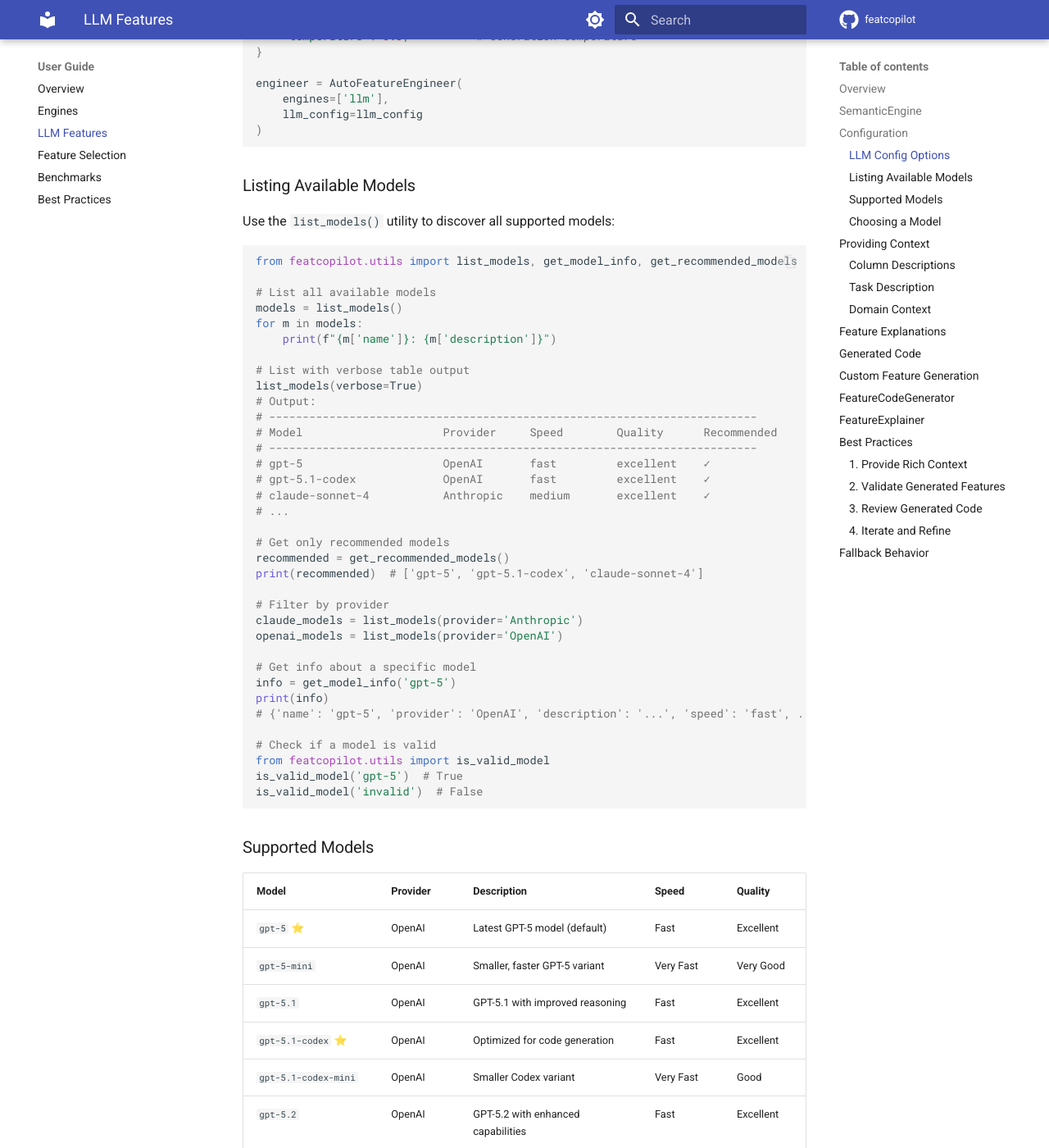
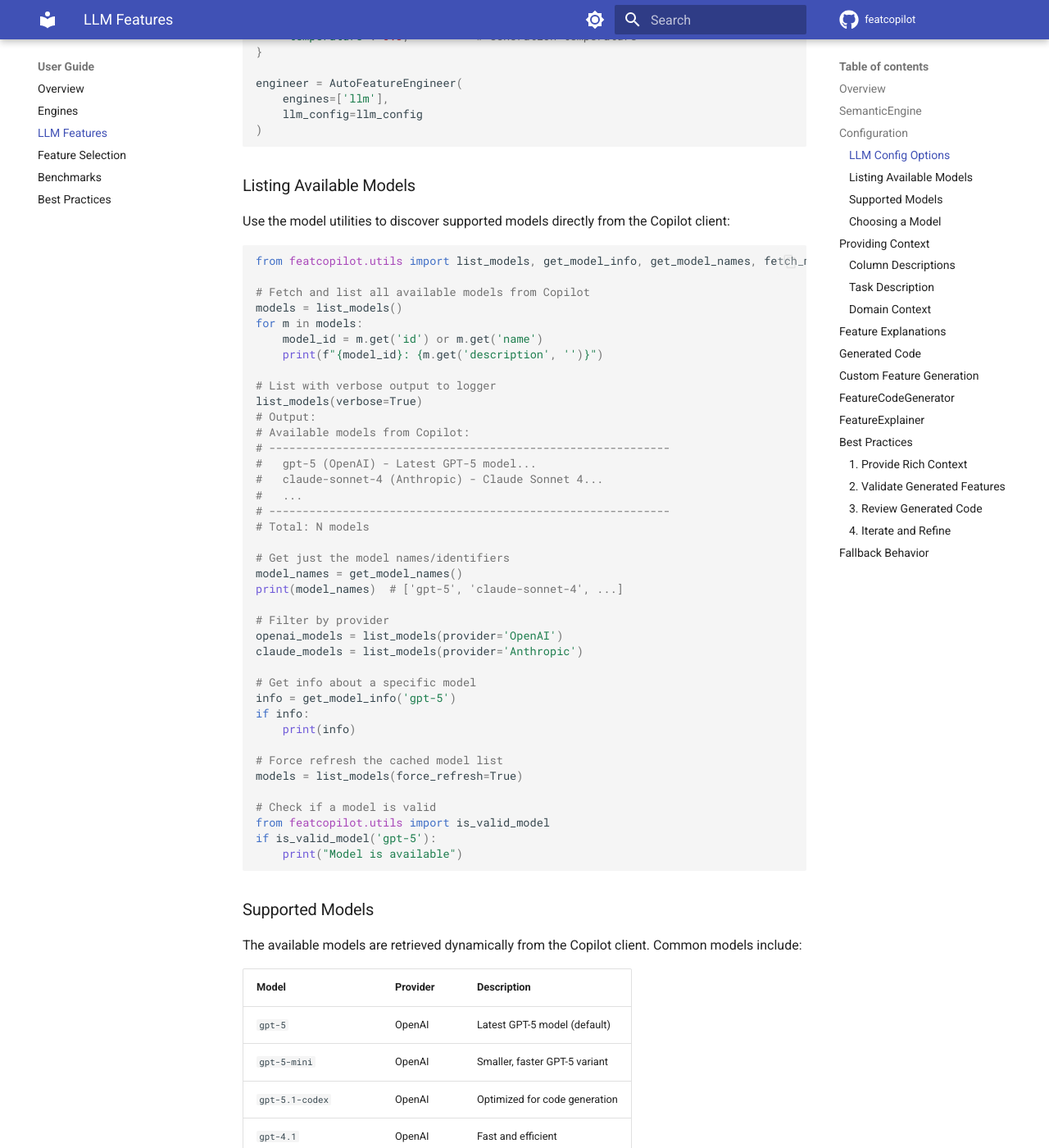
Before and after one commit to thinkall/featcopilot, an MkDocs documentation site: the page built from docs/user-guide/llm-features.md, in a window 1280 px wide and 1400 px high, scrolled down 1313 px. Shown: the whole window at 82% size. Built offline with MkDocs 1.6.1 and Material for MkDocs 9.7.7, drawn with Linux system fonts in a browser that asks for light colours; comment, search, counter and statistics services are not loaded; some of the changed text lies outside the part shown.

Commit message:
refactor: fetch models dynamically from CopilotClient
- Update list_models() to fetch from Copilot SDK instead of hardcoded list
- Add fetch_models() to retrieve models from copilot.CopilotClient.list_models()
- Add get_model_names() to get just model identifiers
- Add caching for fetched models with force_refresh option
- Remove get_recommended_models() (dynamic API doesn't provide this)
- Update documentation with dynamic model discovery examples

````diff
--- a/docs/user-guide/llm-features.md
+++ b/docs/user-guide/llm-features.md
@@ -60,84 +60,86 @@
 
 ### Listing Available Models
 
-Use the `list_models()` utility to discover all supported models:
+Use the model utilities to discover supported models directly from the Copilot client:
 
 ```python
-from featcopilot.utils import list_models, get_model_info, get_recommended_models
+from featcopilot.utils import list_models, get_model_info, get_model_names, fetch_models
 
-# List all available models
+# Fetch and list all available models from Copilot
 models = list_models()
 for m in models:
-    print(f"{m['name']}: {m['description']}")
+    model_id = m.get('id') or m.get('name')
+    print(f"{model_id}: {m.get('description', '')}")
 
-# List with verbose table output
+# List with verbose output to logger
 list_models(verbose=True)
 # Output:
-# -------------------------------------------------------------------------
-# Model                     Provider     Speed        Quality      Recommended
-# -------------------------------------------------------------------------
-# gpt-5                     OpenAI       fast         excellent    ✓
-# gpt-5.1-codex             OpenAI       fast         excellent    ✓
-# claude-sonnet-4           Anthropic    medium       excellent    ✓
-# ...
+# Available models from Copilot:
+# ------------------------------------------------------------
+#   gpt-5 (OpenAI) - Latest GPT-5 model...
+#   claude-sonnet-4 (Anthropic) - Claude Sonnet 4...
+#   ...
+# ------------------------------------------------------------
+# Total: N models
 
-# Get only recommended models
-recommended = get_recommended_models()
-print(recommended)  # ['gpt-5', 'gpt-5.1-codex', 'claude-sonnet-4']
+# Get just the model names/identifiers
+model_names = get_model_names()
+print(model_names)  # ['gpt-5', 'claude-sonnet-4', ...]
 
 # Filter by provider
+openai_models = list_models(provider='OpenAI')
 claude_models = list_models(provider='Anthropic')
-openai_models = list_models(provider='OpenAI')
 
 # Get info about a specific model
 info = get_model_info('gpt-5')
-print(info)
-# {'name': 'gpt-5', 'provider': 'OpenAI', 'description': '...', 'speed': 'fast', ...}
+if info:
+    print(info)
+
+# Force refresh the cached model list
+models = list_models(force_refresh=True)
 
 # Check if a model is valid
 from featcopilot.utils import is_valid_model
-is_valid_model('gpt-5')  # True
-is_valid_model('invalid')  # False
+if is_valid_model('gpt-5'):
+    print("Model is available")
 ```
 
 ### Supported Models
 
-| Model | Provider | Description | Speed | Quality |
-|-------|----------|-------------|-------|---------|
-| `gpt-5` ⭐ | OpenAI | Latest GPT-5 model (default) | Fast | Excellent |
-| `gpt-5-mini` | OpenAI | Smaller, faster GPT-5 variant | Very Fast | Very Good |
-| `gpt-5.1` | OpenAI | GPT-5.1 with improved reasoning | Fast | Excellent |
-| `gpt-5.1-codex` ⭐ | OpenAI | Optimized for code generation | Fast | Excellent |
-| `gpt-5.1-codex-mini` | OpenAI | Smaller Codex variant | Very Fast | Good |
-| `gpt-5.2` | OpenAI | GPT-5.2 with enhanced capabilities | Fast | Excellent |
-| `gpt-5.2-codex` | OpenAI | GPT-5.2 Codex for advanced code | Fast | Excellent |
-| `gpt-4.1` | OpenAI | Fast and efficient | Very Fast | Good |
-| `claude-sonnet-4` ⭐ | Anthropic | Balanced performance | Medium | Excellent |
-| `claude-sonnet-4.5` | Anthropic | Improved reasoning | Medium | Excellent |
-| `claude-haiku-4.5` | Anthropic | Fast and efficient | Very Fast | Good |
-| `claude-opus-4.5` | Anthropic | Premium quality | Slow | Premium |
-| `gemini-3-pro-preview` | Google | Gemini 3 Pro Preview | Medium | Excellent |
+The available models are retrieved dynamically from the Copilot client. Common models include:
 
-⭐ = Recommended models
+| Model | Provider | Description |
+|-------|----------|-------------|
+| `gpt-5` | OpenAI | Latest GPT-5 model (default) |
+| `gpt-5-mini` | OpenAI | Smaller, faster GPT-5 variant |
+| `gpt-5.1-codex` | OpenAI | Optimized for code generation |
+| `gpt-4.1` | OpenAI | Fast and efficient |
+| `claude-sonnet-4` | Anthropic | Balanced performance |
+| `claude-sonnet-4.5` | Anthropic | Improved reasoning |
+| `claude-haiku-4.5` | Anthropic | Fast and efficient |
+| `claude-opus-4.5` | Anthropic | Premium quality |
+| `gemini-3-pro-preview` | Google | Gemini 3 Pro Preview |
+
+> **Note:** Run `list_models(verbose=True)` to see the current list of available models from your Copilot client.
 
 ### Choosing a Model
 
 ```python
-from featcopilot.utils import get_default_model, get_recommended_models
+from featcopilot.utils import get_default_model, get_model_names
 
 # Use the default model (gpt-5)
 llm_config = {'model': get_default_model()}
 
-# Or choose from recommended models based on your needs:
-# - gpt-5: Best all-around choice
+# Or choose from available models
+available = get_model_names()
+print(f"Available models: {available}")
+
+# Pick based on your needs:
+# - gpt-5: Best all-around choice (default)
 # - gpt-5.1-codex: Best for code generation tasks
 # - claude-sonnet-4: Alternative with strong reasoning
-
-# For faster processing (lower quality)
-llm_config = {'model': 'gpt-4.1'}  # Very fast, good quality
-
-# For premium quality (slower)
-llm_config = {'model': 'claude-opus-4.5'}  # Slow, premium quality
+# - gpt-4.1 / claude-haiku-4.5: Faster, lower cost
+# - claude-opus-4.5: Premium quality (slower)
 ```
 
 ## Providing Context
````
Also changed, not shown: 2 other files.
